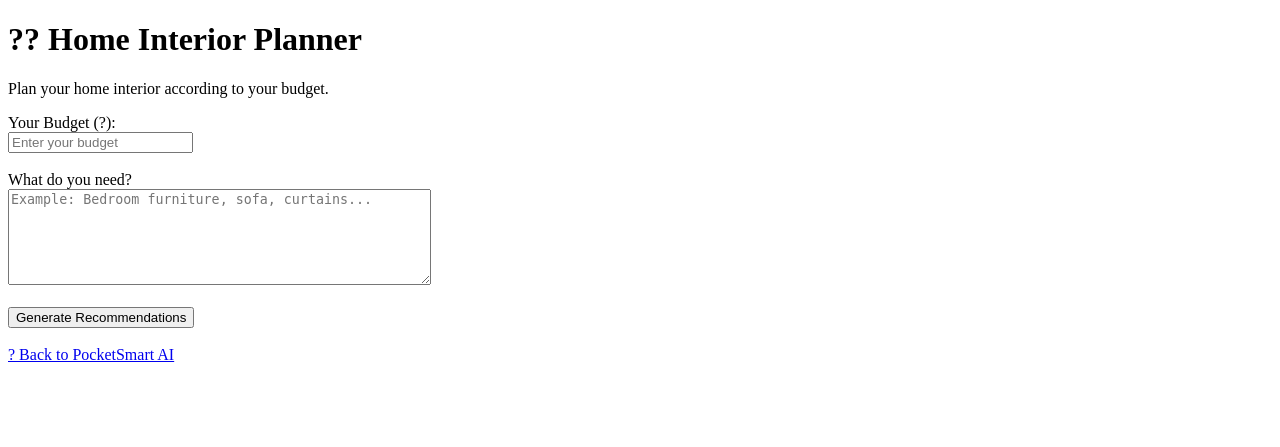
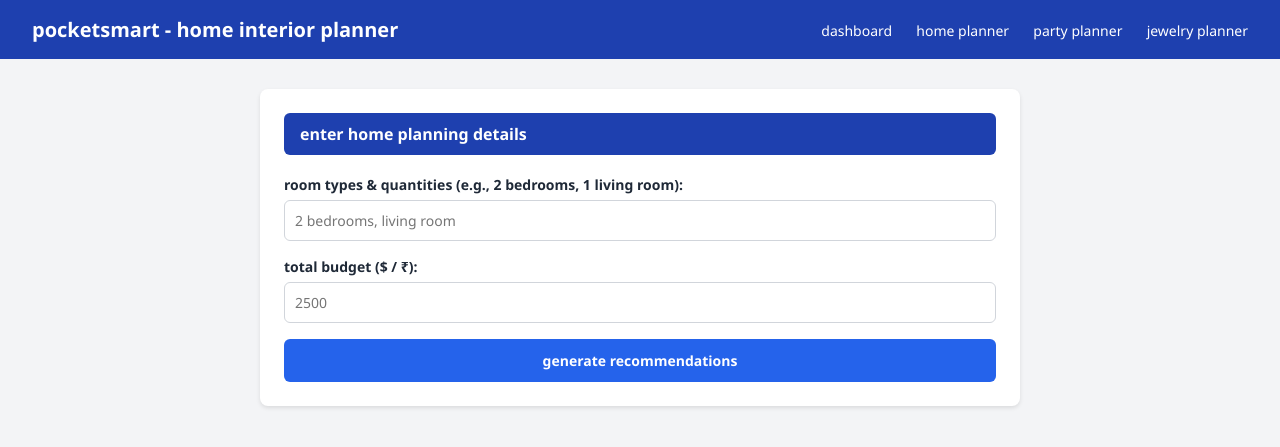
Before and after one commit to tkarthika957-ai/pocketsmartai., a Flask app: template templates/home_planner.html in a window 1280 px wide. Shown: the top 447 px of the page. Run offline with Flask 3, Linux system fonts and the light colour scheme; the template is opened without the code that fills it, so the values that code supplies are empty.

Commit message:
Update home_planner.html

```diff
--- a/templates/home_planner.html
+++ b/templates/home_planner.html
@@ -1,52 +1,117 @@
-<!DOCTYPE html>
+<!doctype html>
 <html lang="en">
 <head>
-    <meta charset="UTF-8">
+    <meta charset="utf-8">
     <meta name="viewport" content="width=device-width, initial-scale=1.0">
-    <title>Home Interior Planner - PocketSmart AI</title>
+    <title>pocketsmart - home interior planner</title>
+    <style>
+        * {
+            margin: 0;
+            padding: 0;
+            box-sizing: border-box;
+            font-family: 'segoe ui', tahoma, geneva, verdana, sans-serif;
+        }
+        body {
+            background-color: #f3f4f6;
+            color: #1f2937;
+        }
+        .navbar {
+            background-color: #1e40af;
+            color: white;
+            padding: 16px 32px;
+            display: flex;
+            justify-content: space-between;
+            align-items: center;
+        }
+        .navbar h1 { font-size: 20px; }
+        .nav-links a {
+            color: white;
+            text-decoration: none;
+            margin-left: 20px;
+            font-size: 14px;
+        }
+        .container {
+            max-width: 800px;
+            margin: 30px auto;
+            padding: 0 20px;
+        }
+        .card {
+            background: white;
+            padding: 24px;
+            border-radius: 8px;
+            box-shadow: 0 2px 4px rgba(0,0,0,0.1);
+            margin-bottom: 24px;
+        }
+        .card-header {
+            background-color: #1e40af;
+            color: white;
+            padding: 10px 16px;
+            border-radius: 6px;
+            font-size: 16px;
+            font-weight: bold;
+            margin-bottom: 20px;
+        }
+        .form-group {
+            margin-bottom: 16px;
+        }
+        label {
+            display: block;
+            font-size: 14px;
+            font-weight: 600;
+            margin-bottom: 6px;
+        }
+        input {
+            width: 100%;
+            padding: 10px;
+            border: 1px solid #d1d5db;
+            border-radius: 6px;
+            font-size: 14px;
+        }
+        .btn-submit {
+            width: 100%;
+            background-color: #2563eb;
+            color: white;
+            border: none;
+            padding: 12px;
+            border-radius: 6px;
+            font-size: 14px;
+            font-weight: bold;
+            cursor: pointer;
+        }
+        .btn-submit:hover {
+            background-color: #1d4ed8;
+        }
+    </style>
 </head>
-
 <body>
 
-    <h1>?? Home Interior Planner</h1>
-    <p>Plan your home interior according to your budget.</p>
+    <div class="navbar">
+        <h1>pocketsmart - home interior planner</h1>
+        <div class="nav-links">
+            <a href="/dashboard">dashboard</a>
+            <a href="/home_planner">home planner</a>
+            <a href="#">party planner</a>
+            <a href="#">jewelry planner</a>
+        </div>
+    </div>
 
-    <form action="/generate-home" method="post">
-
-        <label for="budget">Your Budget (?):</label>
-        <br>
-        <input
-            type="number"
-            id="budget"
-            name="budget"
-            placeholder="Enter your budget"
-            required
-        >
-
-        <br><br>
-
-        <label for="requirements">What do you need?</label>
-        <br>
-        <textarea
-            id="requirements"
-            name="requirements"
-            rows="6"
-            cols="50"
-            placeholder="Example: Bedroom furniture, sofa, curtains..."
-            required
-        ></textarea>
-
-        <br><br>
-
-        <button type="submit">
-            Generate Recommendations
-        </button>
-
-    </form>
-
-    <br>
-
-    <a href="/">? Back to PocketSmart AI</a>
+    <div class="container">
+        <!-- input form card -->
+        <div class="card">
+            <div class="card-header">enter home planning details</div>
+            <form action="/home_planner" method="post">
+                <div class="form-group">
+                    <label>room types & quantities (e.g., 2 bedrooms, 1 living room):</label>
+                    <input type="text" name="rooms" placeholder="2 bedrooms, living room" required>
+                </div>
+                <div class="form-group">
+                    <label>total budget ($ / ₹):</label>
+                    <input type="number" name="budget" placeholder="2500" required>
+                </div>
+                <button type="submit" class="btn-submit">generate recommendations</button>
+            </form>
+        </div>
+    </div>
 
 </body>
 </html>
```
